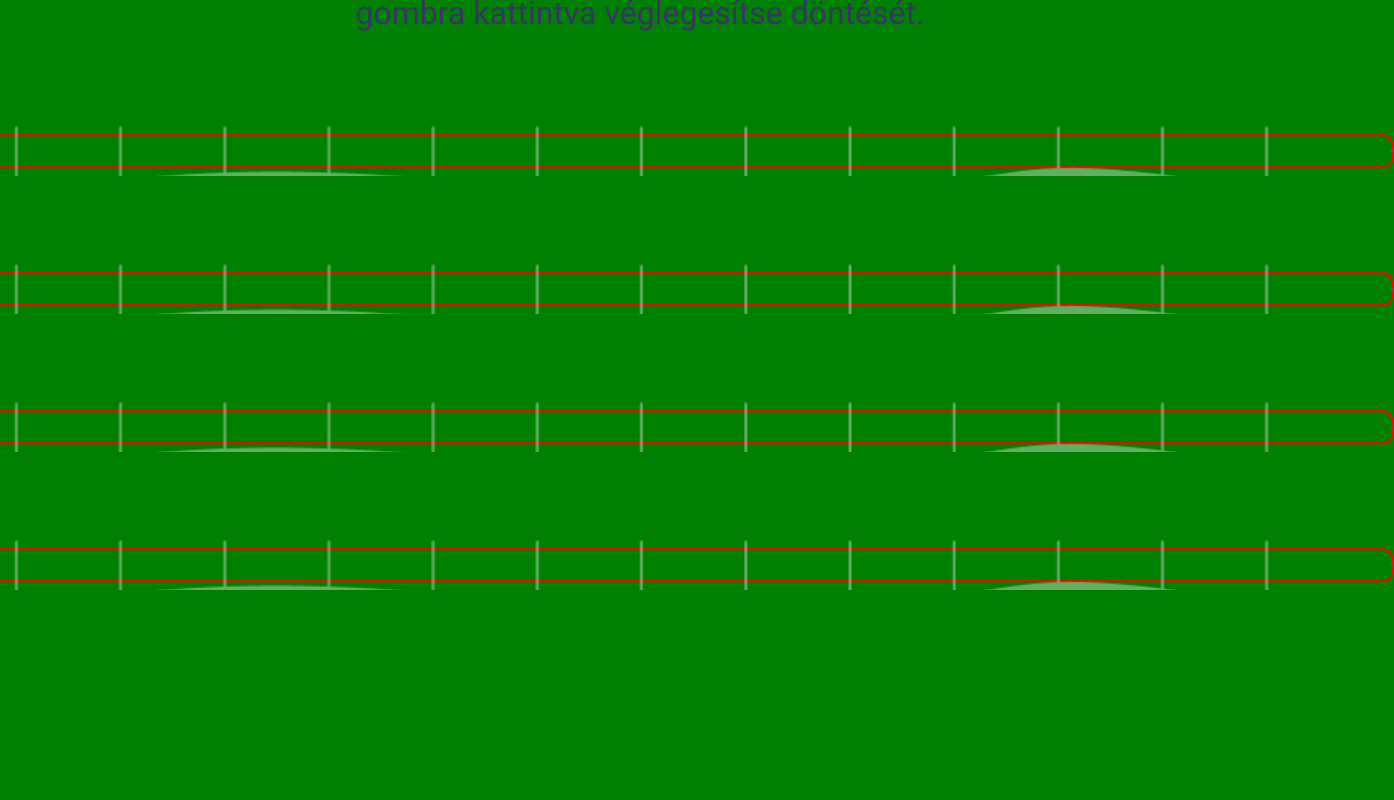
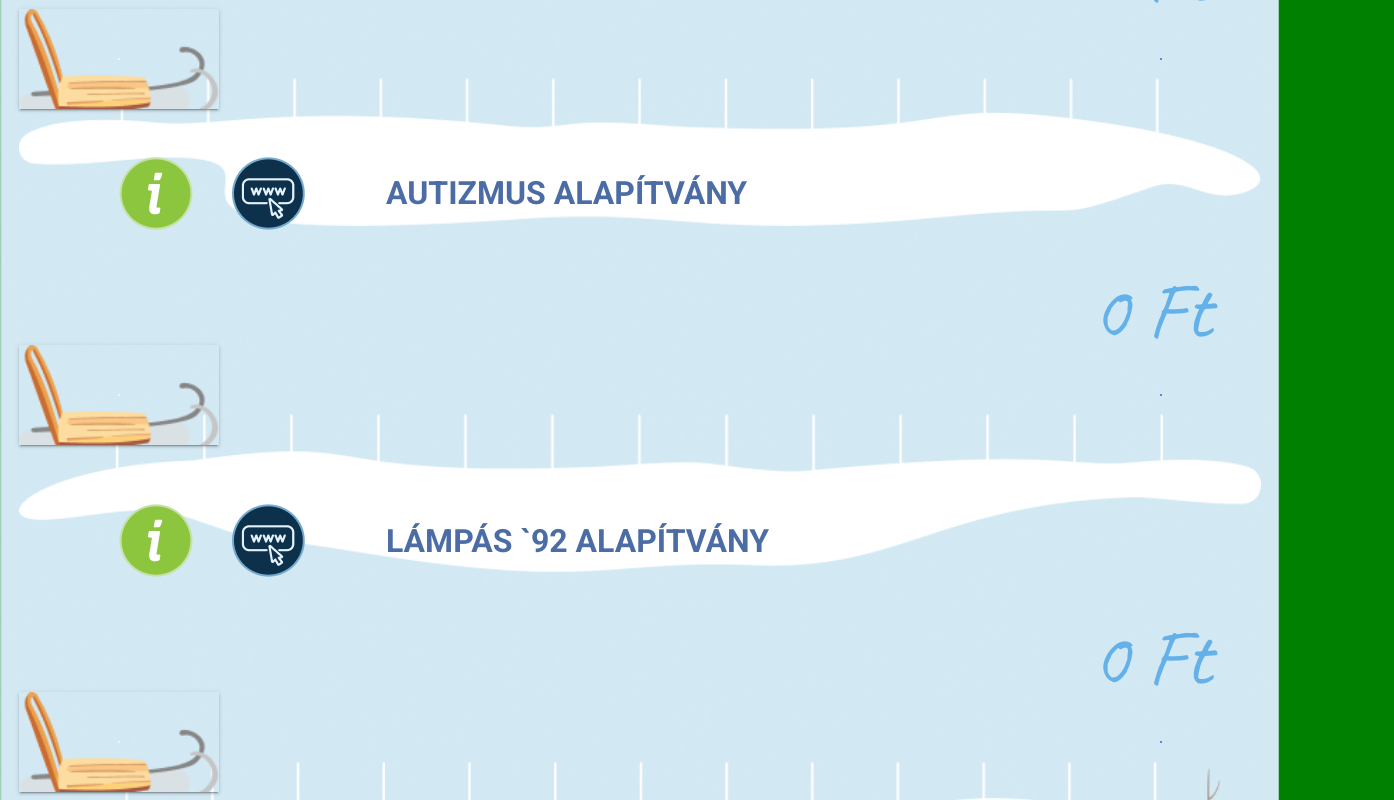
Before and after one commit to Zsolti24/Nexon, a React (Vite) app: page / in a window 1280 px wide. Shown: the part 1420-2220 px from the top of the page, 1394 px wide, since content can reach past the window. Before the commit the page ends 2178 px from the top, so only its background shows below. Built offline with nearby package versions, Linux system fonts and the light colour scheme.

Commit message:
Updatet track

```diff
--- a/src/components/SliderComponent.jsx
+++ b/src/components/SliderComponent.jsx
@@ -20,7 +20,7 @@
   },
 ];
 
-export default function SliderComponent({ index, money, setValue }) {
+export default function SliderComponent({ index, money, setValue, name, foundationDescription }) {
   const [val, setVal] = useState(MIN);
 
   const handleChange = (_, newValue) => {
@@ -35,7 +35,10 @@
 
   return (
     <div className='SliderElement'>
-      <Box sx={{ width: 1500 }}>
+      <div className="moneyShow">
+        { val == 0 ? "0" : val} Ft
+      </div>
+      <Box sx={{ width: '100%' }}>
         <Slider
           marks={marks}
           step={step}
@@ -49,12 +52,17 @@
               backgroundColor: 'transparent',
               backgroundImage: `url('../../public/images/sled.png')`,
               backgroundSize: 'cover',
-              width: 100,
-              height: 50,
+              width: 200,
+              height: 100,
               borderRadius: 0,
+              position:'relative',
+              zIndex:10,
               border: 'none',
               boxShadow: 'none',
               '&:focus, &:active': {
+                boxShadow: 'none',
+              },
+              '&:hover': {
                 boxShadow: 'none',
               },
             },
@@ -62,13 +70,19 @@
               opacity: 0,
             },
             '& .MuiSlider-rail': {
-              height: 50,
-              backgroundImage: `url('../../public/images/ho1.png')`, // Path to your track image
-              backgroundSize: 'cover',
-              backgroundColor: 'transparent',
+              height: 150,
+              width: '100%',
+             backgroundColor: 'transparent',
             },
           }}
         />
+        <div className="trackImgContainer">
+          <img src={`../../public/images/ho${index +1 }.png`} className='trackImg'/>
+          <div className="onTrackPart">
+            <img src={`../../public/images/infBtns.png`} className='infoButtons'/>
+            <div className="FName">{name}</div>
+          </div>
+        </div>
         <Box sx={{ display: 'flex', justifyContent: 'space-between' }}>
           <Typography
             variant="body2"
--- a/src/pages/HomePage.jsx
+++ b/src/pages/HomePage.jsx
@@ -25,14 +25,10 @@
                 {names.map((name, i) => (
                     <Scomponent key={i} index={i} money={money} setValue={setValue} name={name} foundationDescription={foundationDescription[i]}/>
                 ))}
-                <div className="a">{money[0]}</div>
-                <div className="a">{money[1]}</div>
-                <div className="a">{money[2]}</div>
-                <div className="a">{money[3]}</div>
             </div>
         </div>
         <div className="bImgContainer">
-            {/* <img src='../images/bg.png' alt="img" className='bImg'/> */}
+            <img src='../images/bg.png' alt="img" className='bImg'/>
         </div>
     </>
   )
--- a/src/styles/homePage.scss
+++ b/src/styles/homePage.scss
@@ -1,6 +1,4 @@
 @import url('https://fonts.googleapis.com/css2?family=Caveat:wght@400..700&family=Roboto:ital,wght@0,100;0,300;0,400;0,500;0,700;0,900;1,100;1,300;1,400;1,500;1,700;1,900&display=swap');
-@import url('https://fonts.googleapis.com/css2?family=Caveat:wght@400..700&family=Roboto:ital,wght@0,100;0,300;0,400;0,500;0,700;0,900;1,100;1,300;1,400;1,500;1,700;1,900&display=swap');
-
 .homePage{
     position: relative;
     display: flex;
@@ -37,7 +35,7 @@
     font-size: 4em;
     font-family: "Roboto", sans-serif;
     border-radius: 100px;
-    margin-top: 750px;
+    margin-top: 600px;
 }
 .description{
     color: #363763;
@@ -47,11 +45,5 @@
     text-align: center;
     font-family: "Roboto", sans-serif;
     margin-top: 50px;
+    margin-bottom: 10px;
 }
-.slidersContainer{
-    color: black;
-
-}
-.teszt{
-    color: black;
-}
--- a/src/styles/slider.scss
+++ b/src/styles/slider.scss
@@ -1,9 +1,46 @@
+@import url('https://fonts.googleapis.com/css2?family=Caveat:wght@400..700&family=Roboto:ital,wght@0,100;0,300;0,400;0,500;0,700;0,900;1,100;1,300;1,400;1,500;1,700;1,900&display=swap');
+
 .SliderElement{
-    margin-top: 100px;
-    margin-bottom: 100px;
+    padding-top: 150px;
+    position: relative;;
 }
-.customSlider{
-    border: 2px solid red;
+
+.trackImgContainer{
     width: 100%;
     height: 100%;
+    position: relative;
+    // z-index: -1;
 }
+.trackImg{
+    width: calc(100% + 200px);
+    position: relative;
+    transform: translateX(-100px);
+    z-index: 5;
+}
+.moneyShow{
+    position: absolute;
+    top: 30px;
+    right: -50px;
+    font-size: 5em;
+    color: #64b1e9;
+    font-family: "Caveat", cursive;
+}
+.onTrackPart{
+    position: absolute;
+    bottom: 0px;
+    width: 100%;
+    display: flex;
+    align-items: center;
+    z-index: 40;
+    gap:80px;
+}
+.FName{
+    color: #4c6ca5;
+    font-weight: bold;
+    font-size: 2em;
+    font-family: "Roboto", sans-serif;
+}
+.infoButtons{
+    cursor: pointer;
+    z-index: 100;
+}
--- a/src/styles/style.scss
+++ b/src/styles/style.scss
@@ -7,4 +7,5 @@
     width: 100%;
     height: 100%;
     background-color: green;
+    overflow-x: hidden;
 }
```
